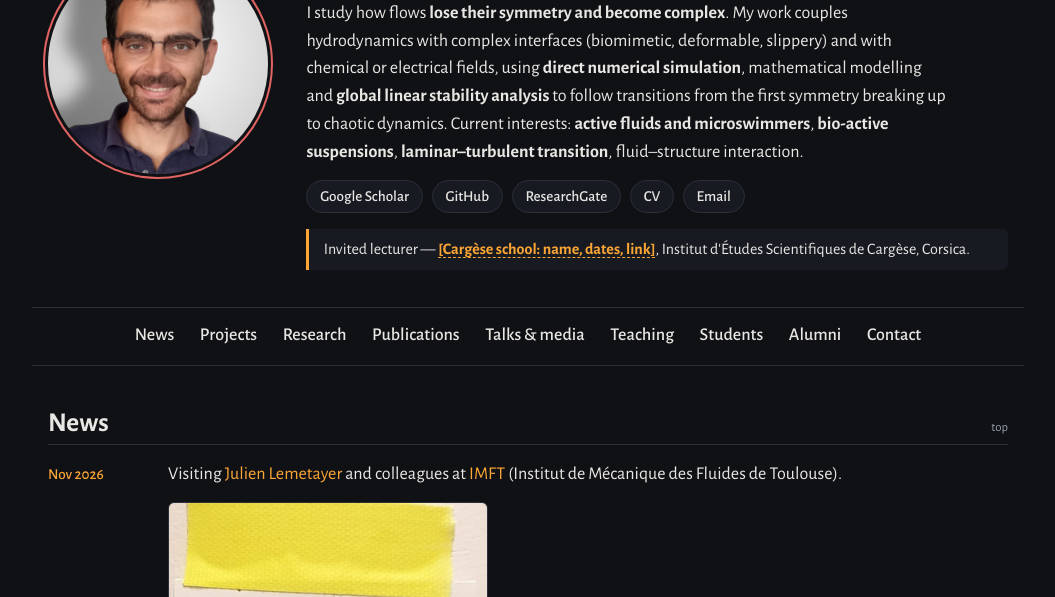
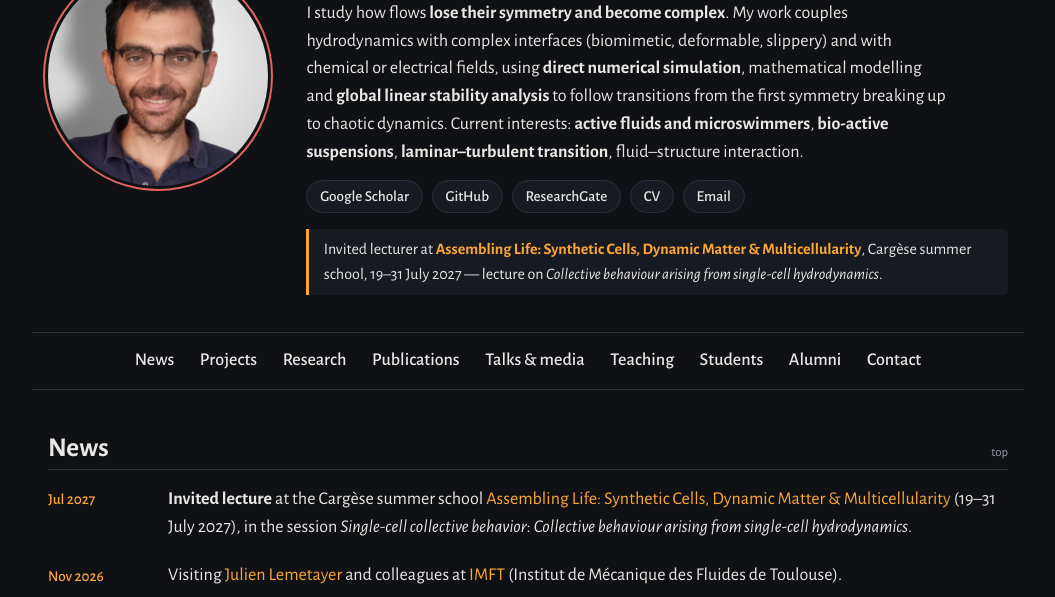
Before and after one commit to fpicella/fpicella.github.io, a plain HTML site: page index.html in a window 1280 px wide. Shown: the part 203-800 px from the top of the page, without its empty margins (112-1167 px from the left). Drawn offline with nearby package versions, Linux system fonts and the light colour scheme.

Commit message:
Cargèse 2027: Assembling Life school (header ribbon + news)
Co-Authored-By: Claude Fable 5.1 <noreply@anthropic.com>
Claude-Session: https://claude.ai/code/session_01S19jZWP5PWQW9RxbjNpNJ1

```diff
--- a/index.html
+++ b/index.html
@@ -65,7 +65,7 @@
       <a href="assets/cv-picella.pdf">CV</a>
       <a href="#contact">Email</a>
     </p>
-    <p class="ribbon">Invited lecturer — <a href="#" class="todo">[Cargèse school: name, dates, link]</a>, Institut d'Études Scientifiques de Cargèse, Corsica.</p>
+    <p class="ribbon">Invited lecturer at <a href="https://assemblinglife.sciencesconf.org/">Assembling Life: Synthetic Cells, Dynamic Matter &amp; Multicellularity</a>, Cargèse summer school, 19–31 July 2027 — lecture on <i>Collective behaviour arising from single-cell hydrodynamics</i>.</p>
   </div>
 </header>
 
@@ -92,6 +92,10 @@
 <section id="news">
   <h2>News <a class="totop" href="#top">top</a></h2>
   <ul class="news">
+    <li class="news-item">
+      <time datetime="2027-07">Jul 2027</time>
+      <div><p><b>Invited lecture</b> at the Cargèse summer school <a href="https://assemblinglife.sciencesconf.org/">Assembling Life: Synthetic Cells, Dynamic Matter &amp; Multicellularity</a> (19–31 July 2027), in the session <i>Single-cell collective behavior</i>: <i>Collective behaviour arising from single-cell hydrodynamics</i>.</p></div>
+    </li>
     <li class="news-item">
       <time datetime="2026-11">Nov 2026</time>
       <div>
```
